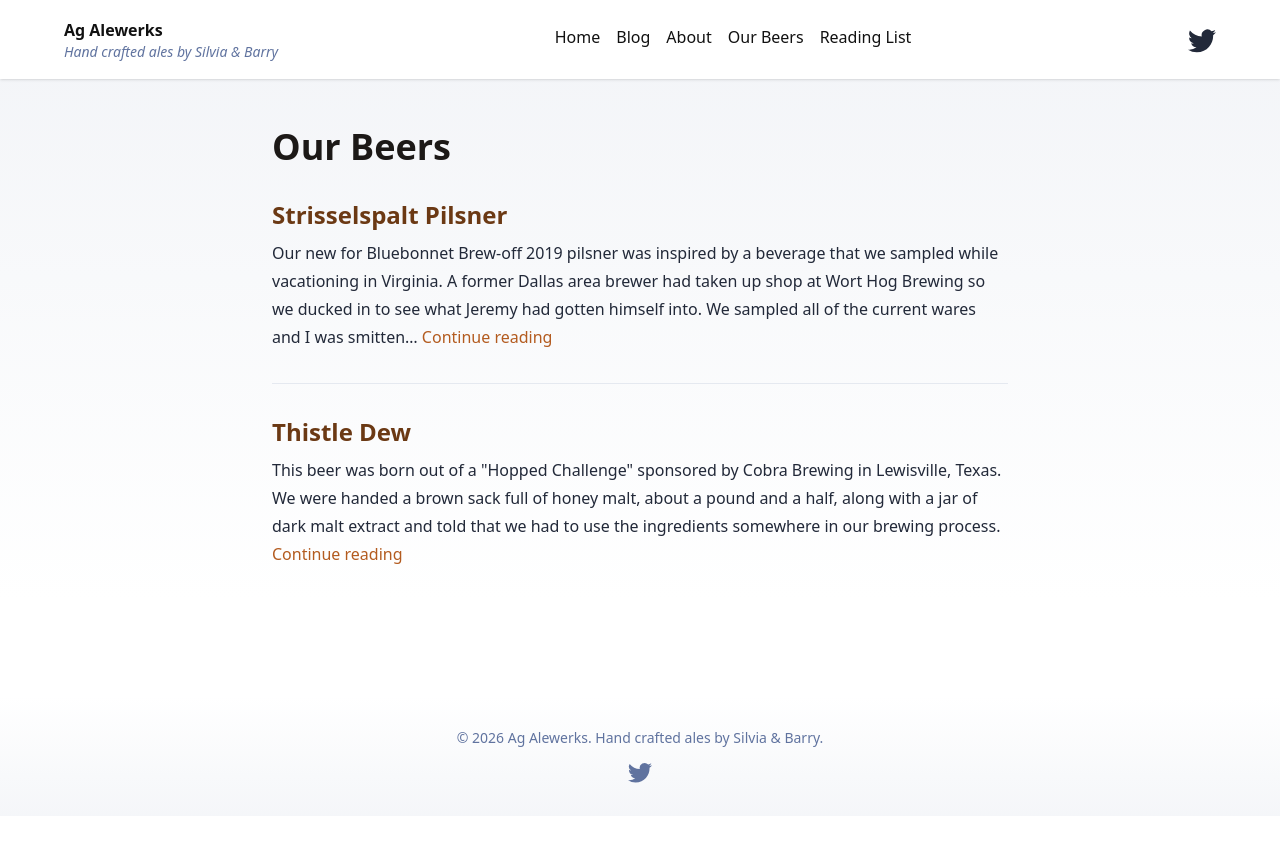
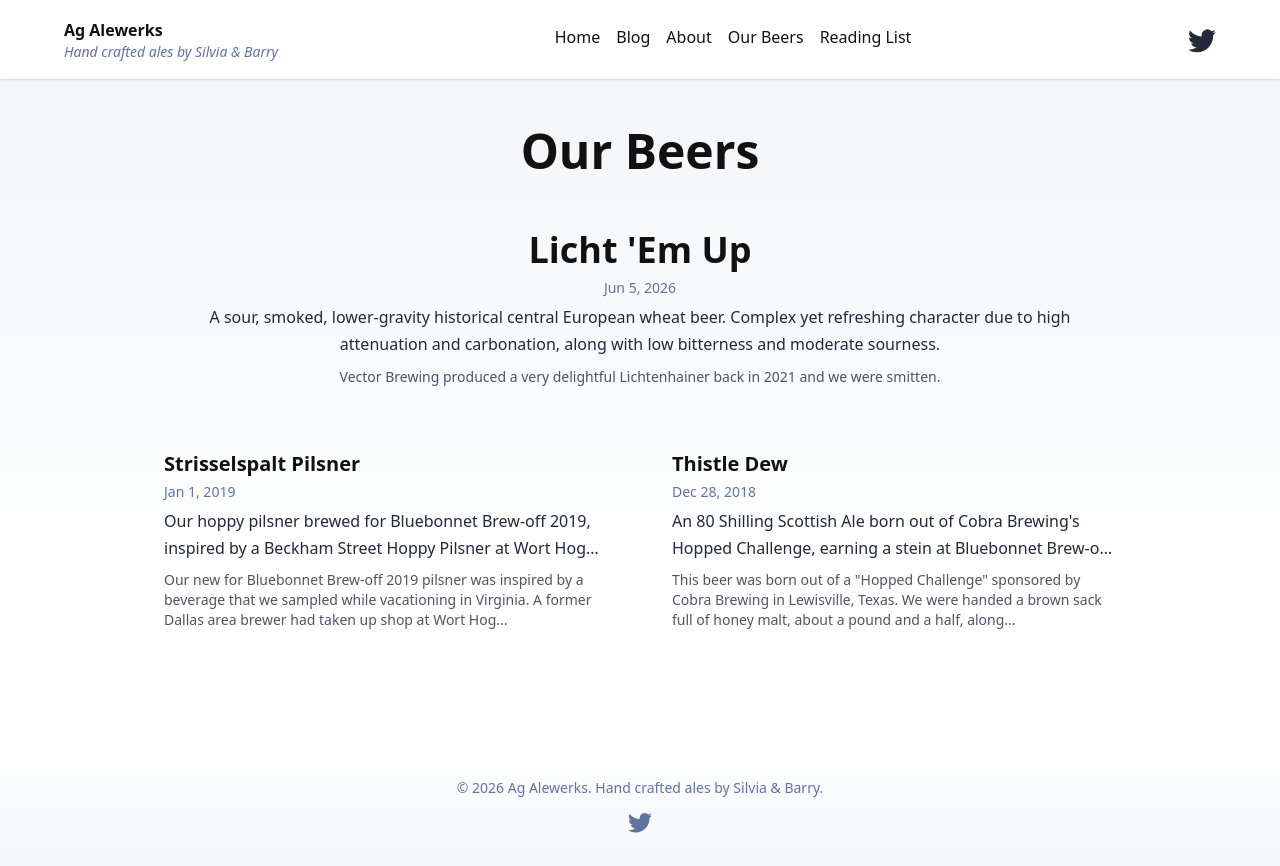
Before and after one commit to AgAlewerks/agalewerks.github.io, an Astro site: page /our-beers in a window 1280 px wide. Before the commit the page ends 816 px from the top, so only its background shows below. Built offline with nearby package versions, Linux system fonts and the light colour scheme; Astro itself is replaced by a stand-in of ours; a web font is replaced by a local one.

Commit message:
feat: rewrite our-beers index to use beers collection

````diff
--- a/src/pages/our-beers/index.astro
+++ b/src/pages/our-beers/index.astro
@@ -1,40 +1,85 @@
 ---
-import Page from '../../layouts/Page.astro';
+import BaseHead from "../../components/BaseHead.astro";
+import Header from "../../components/Header.astro";
+import Footer from "../../components/Footer.astro";
+import { SITE_TITLE, SITE_DESCRIPTION } from "../../consts";
+import { getCollection } from "astro:content";
+import FormattedDate from "../../components/FormattedDate.astro";
+
+const beers = (await getCollection("beers")).sort(
+  (a, b) => b.data.pubDate.valueOf() - a.data.pubDate.valueOf(),
+);
+
+const stripMarkdown = (content: string): string =>
+  content
+    .replace(/```[\s\S]*?```/g, " ")
+    .replace(/`[^`]*`/g, " ")
+    .replace(/!\[[^\]]*\]\([^)]*\)/g, " ")
+    .replace(/\[([^\]]*)\]\([^)]*\)/g, "$1")
+    .replace(/<[^>]+>/g, " ")
+    .replace(/(^|\s)[#>*_~\-]+/g, " ")
+    .replace(/\s+/g, " ")
+    .trim();
+
+const createExcerpt = (content: string, maxLength = 180): string => {
+  const plainText = stripMarkdown(content);
+  if (plainText.length <= maxLength) {
+    return plainText;
+  }
+  const clipped = plainText.slice(0, maxLength);
+  const lastSpace = clipped.lastIndexOf(" ");
+  return `${(lastSpace > 0 ? clipped.slice(0, lastSpace) : clipped).trim()}...`;
+};
+
+const beersWithPreview = beers.map((beer) => {
+  const body = typeof beer.body === "string" ? beer.body : "";
+  return {
+    ...beer,
+    excerpt: createExcerpt(body),
+  };
+});
+
 const base = import.meta.env.BASE_URL;
 ---
 
-<Page title="Our Beers" description="The beers brewed at Ag Alewerks">
-  <h1>Our Beers</h1>
-
-  <div class="not-prose space-y-8 mt-8">
-    <article class="border-b border-muted-light pb-8 last:border-b-0">
-      <h2 class="text-2xl font-bold mb-2">
-        <a href={`${base}our-beers/strisselspalt-pilsner/`} class="text-ale-dark hover:text-ale-amber no-underline">
-          Strisselspalt Pilsner
-        </a>
-      </h2>
-      <p class="text-muted-dark m-0">
-        Our new for Bluebonnet Brew-off 2019 pilsner was inspired by a beverage that we
-        sampled while vacationing in Virginia. A former Dallas area brewer had taken up shop
-        at Wort Hog Brewing so we ducked in to see what Jeremy had gotten himself into. We
-        sampled all of the current wares and I was smitten…
-        <a href={`${base}our-beers/strisselspalt-pilsner/`} class="text-ale-amber hover:text-ale-dark whitespace-nowrap">Continue reading</a>
-      </p>
-    </article>
-
-    <article class="border-b border-muted-light pb-8 last:border-b-0">
-      <h2 class="text-2xl font-bold mb-2">
-        <a href={`${base}our-beers/thistle-dew/`} class="text-ale-dark hover:text-ale-amber no-underline">
-          Thistle Dew
-        </a>
-      </h2>
-      <p class="text-muted-dark m-0">
-        This beer was born out of a "Hopped Challenge" sponsored by Cobra Brewing in
-        Lewisville, Texas. We were handed a brown sack full of honey malt, about a pound
-        and a half, along with a jar of dark malt extract and told that we had to use the
-        ingredients somewhere in our brewing process.
-        <a href={`${base}our-beers/thistle-dew/`} class="text-ale-amber hover:text-ale-dark whitespace-nowrap">Continue reading</a>
-      </p>
-    </article>
-  </div>
-</Page>
+<!doctype html>
+<html lang="en">
+  <head>
+    <BaseHead title={`Our Beers — ${SITE_TITLE}`} description={SITE_DESCRIPTION} />
+  </head>
+  <body>
+    <Header />
+    <main class="max-w-5xl mx-auto px-4 py-12">
+      <section>
+        <h1 class="text-4xl md:text-5xl font-bold text-ink mb-8 text-center">Our Beers</h1>
+        <ul class="grid grid-cols-1 md:grid-cols-2 gap-6 list-none p-0 m-0">
+          {
+            beersWithPreview.map((beer, idx) => (
+              <li class:list={[idx === 0 ? "md:col-span-2 text-center" : ""]}>
+                <a
+                  href={`${base}our-beers/${beer.id}/`}
+                  class="block p-5 rounded-lg no-underline transition-colors hover:bg-muted-light/60 group"
+                >
+                  <h4
+                    class:list={[
+                      "m-0 font-bold text-ink leading-tight group-hover:text-ale-amber transition-colors",
+                      idx === 0 ? "text-3xl md:text-4xl" : "text-xl",
+                    ]}
+                  >
+                    {beer.data.title}
+                  </h4>
+                  <p class="text-sm text-muted my-1.5">
+                    <FormattedDate date={beer.data.pubDate} />
+                  </p>
+                  <p class="text-muted-dark line-clamp-2 m-0">{beer.data.description}</p>
+                  <p class="text-sm text-muted-dark/80 line-clamp-3 mt-2 mb-0">{beer.excerpt}</p>
+                </a>
+              </li>
+            ))
+          }
+        </ul>
+      </section>
+    </main>
+    <Footer />
+  </body>
+</html>
````
